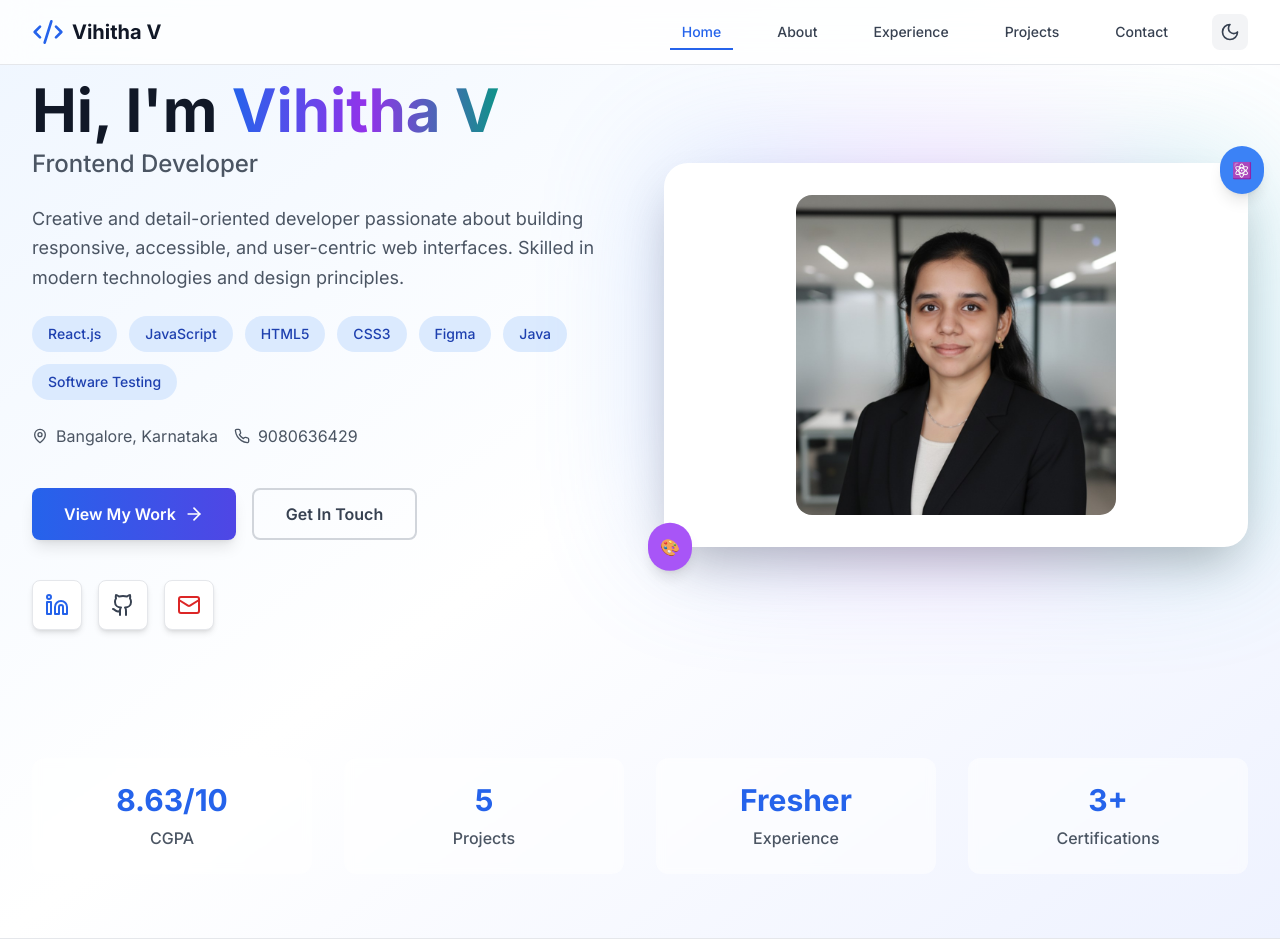
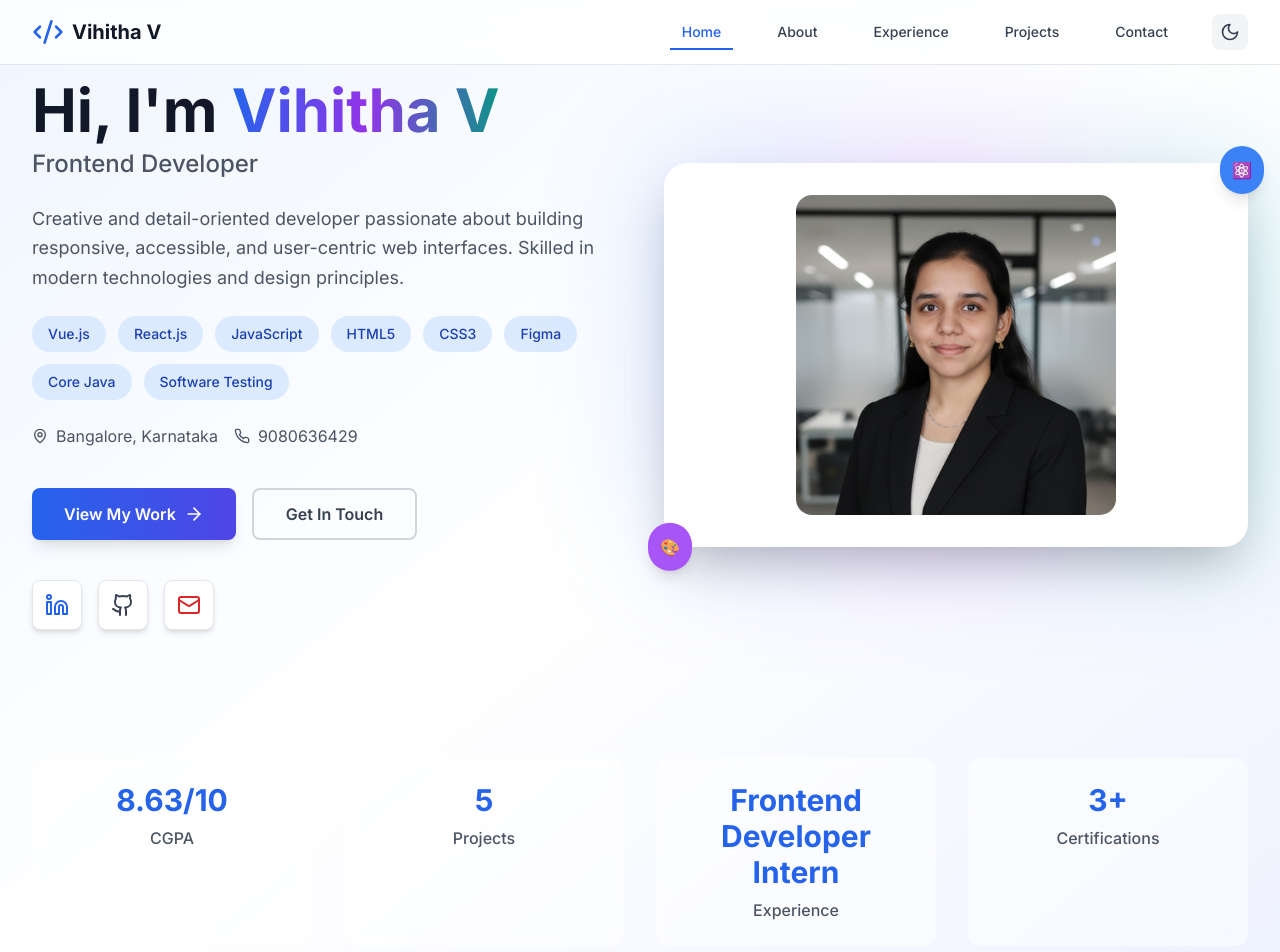
Before and after one commit to vihithaviswanathan/vihitha_portfolio, a React (Vite) app: page / in a window 1280 px wide. Shown: the top 952 px of the page. Built offline with nearby package versions, Linux system fonts and the light colour scheme.

Commit message:
Update Home.tsx

```diff
--- a/src/pages/Home.tsx
+++ b/src/pages/Home.tsx
@@ -4,7 +4,7 @@ import { ArrowRight, Download, Github, Linkedin, Mail, MapPin, Phone } from 'luc
 import { Link } from 'react-router-dom';
 
 const Home: React.FC = () => {
-  const skills = ['React.js', 'JavaScript', 'HTML5', 'CSS3', 'Figma', 'Java', 'Software Testing'];
+  const skills = ['Vue.js', 'React.js', 'JavaScript', 'HTML5', 'CSS3', 'Figma', 'Core Java', 'Software Testing'];
 
   return (
     <div className="min-h-screen bg-gradient-to-br from-blue-50 via-white to-indigo-50 dark:from-gray-900 dark:via-gray-900 dark:to-blue-900">
@@ -208,7 +208,7 @@ const Home: React.FC = () => {
             {[
               { label: 'CGPA', value: '8.63/10' },
               { label: 'Projects', value: '5' },
-              { label: 'Experience', value: 'Fresher' },
+              { label: 'Experience', value: 'Frontend Developer Intern' },
               { label: 'Certifications', value: '3+' }
             ].map((stat, index) => (
               <motion.div
```
